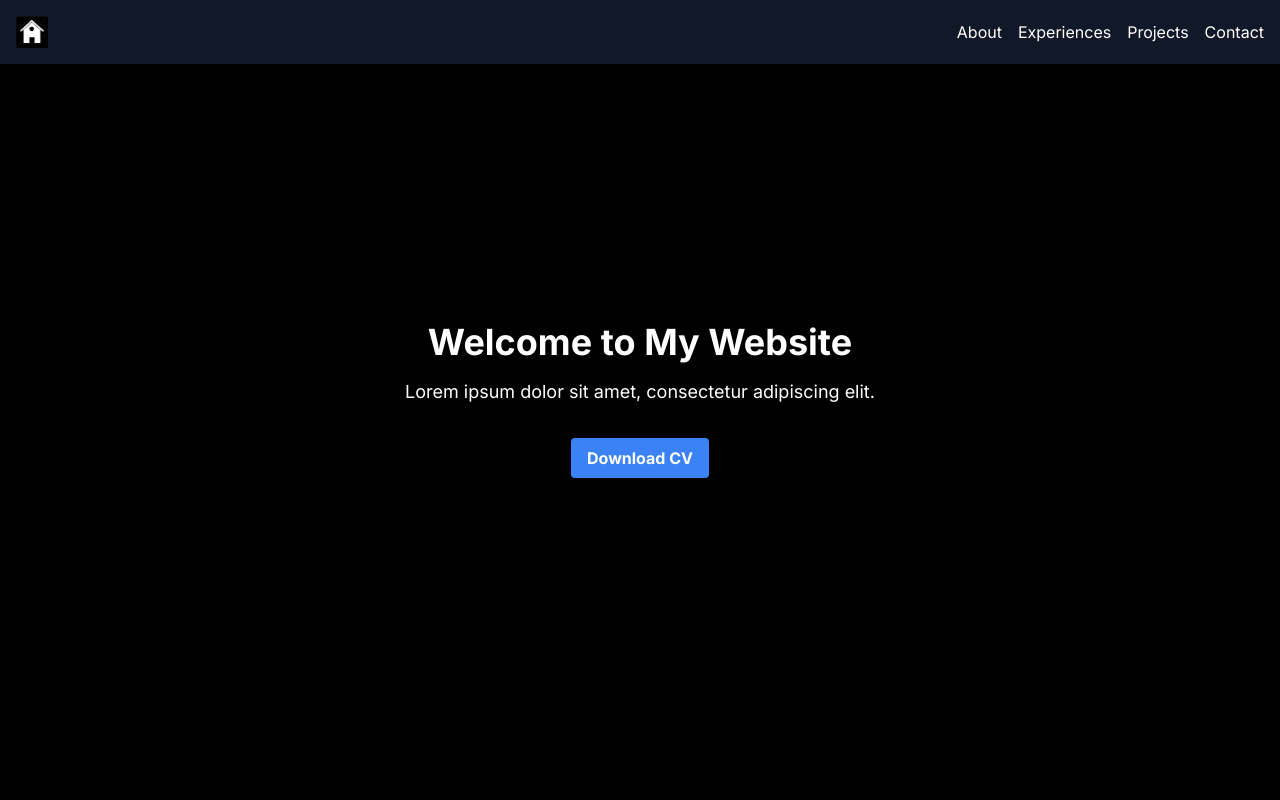
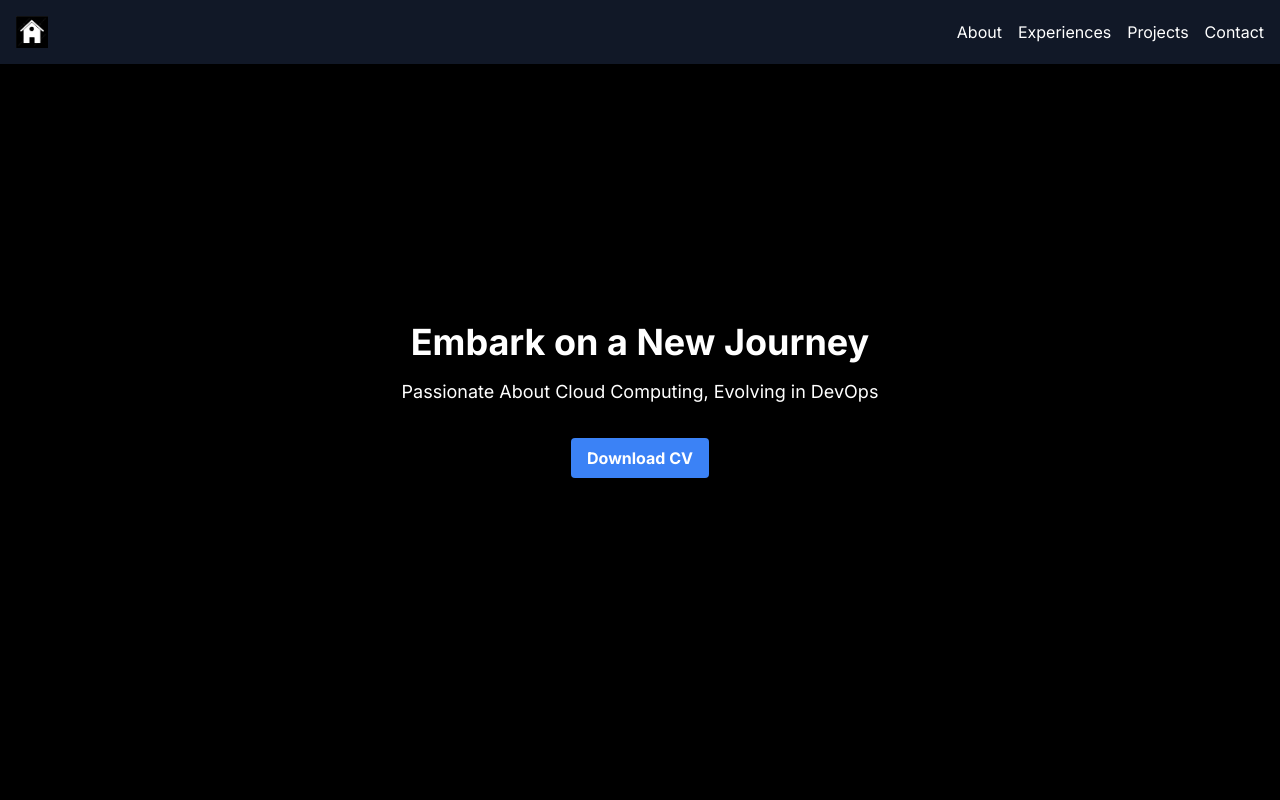
Before and after one commit to PratyushJaishankar/PratyushJaishankar.github.io, a Next.js app: page / in a window 1280 px wide. Shown: the top 800 px of the page. Built offline with nearby package versions, Linux system fonts and the light colour scheme.

Commit message:
Hero Section Update

```diff
--- a/app/(components)/HeroSection/HeroSection.jsx
+++ b/app/(components)/HeroSection/HeroSection.jsx
@@ -6,8 +6,8 @@ const HeroSection = () => {
   return (
     <div className="flex items-center justify-center h-screen bg-black text-white">
       <div className="text-center">
-        <h1 className="text-4xl font-bold mb-4 transition-opacity delay-500 opacity-100">Welcome to My Website</h1>
-        <p className="text-lg mb-8 transition-opacity delay-1000 opacity-100">Lorem ipsum dolor sit amet, consectetur adipiscing elit.</p>
+        <h1 className="text-4xl font-bold mb-4 transition-opacity delay-500 opacity-100">Embark on a New Journey</h1>
+        <p className="text-lg mb-8 transition-opacity delay-1000 opacity-100">Passionate About Cloud Computing, Evolving in DevOps</p>
         <button
           className="bg-blue-500 hover:bg-blue-600 text-white font-bold py-2 px-4 rounded transition-opacity delay-1500 opacity-100"
         //   onClick={handleDownloadClick}
```
